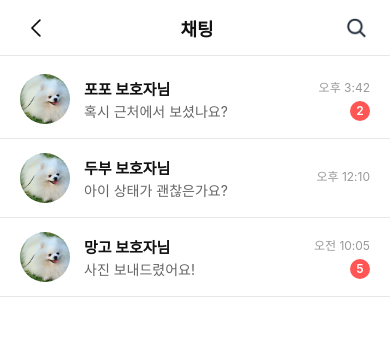
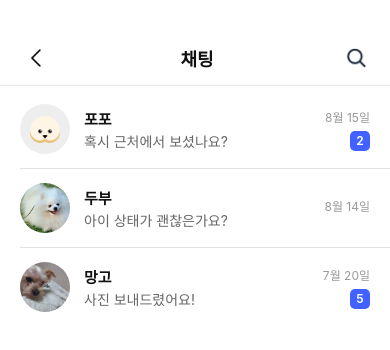
Before and after one commit to Pawtner-WithPet/WithPet_FE, a React Native app: screen /MyPageStack in a window 390 px wide. Shown: the top 350 px of the page. Built offline with nearby package versions, Linux system fonts and the light colour scheme.

Commit message:
🎨 내가 등록한 동물 및 프로필 수정 UI 완성
내가 등록한 동물 및 프로필 수정 UI 완성

```diff
--- a/src/navigation/MyPageStack.tsx
+++ b/src/navigation/MyPageStack.tsx
@@ -4,13 +4,17 @@ import ChatList from "../screens/Home/Mypage/ChatList";
 import MyAnimals from "../screens/Home/Mypage/MyAnimals";
 import ProfileEdit from "../screens/Home/Mypage/ProfileEdit";
 import AddProfile from "../screens/Home/Mypage/AddProfile";
+import LostPostDetail from "../screens/Home/Lost/LostPostDetail";
 import Header from "../components/Header";
+
 
 export type MyPageStackParamList = {
   ChatList: undefined;
   MyAnimals: undefined;
   ProfileEdit: undefined;
   AddProfile: undefined;
+  PetDetail: { petId: string };
+  LostPostDetail: { post: any; from?: "MyAnimals" | string } | undefined;
 };
 
 const Stack = createNativeStackNavigator<MyPageStackParamList>();
@@ -24,6 +28,7 @@ const MyPageStack = () => {
       <Stack.Screen name="MyAnimals" component={MyAnimals} />
       <Stack.Screen name="ProfileEdit" component={ProfileEdit} />
       <Stack.Screen name="AddProfile" component={AddProfile} />
+      <Stack.Screen name="PetDetail" component={LostPostDetail} />
     </Stack.Navigator>
   );
 };
--- a/src/screens/Home/Mypage/AddProfile.tsx
+++ b/src/screens/Home/Mypage/AddProfile.tsx
@@ -50,7 +50,13 @@ const AddProfile: React.FC = () => {
         <Text style={styles.hint}>4~15자의 영어 또는 숫자 조합</Text>
 
         {/* 확인 버튼 */}
-        <TouchableOpacity style={styles.submitBtn}>
+        <TouchableOpacity
+          style={[
+            styles.submitBtn,
+            { backgroundColor: nickname.trim() ? "#4262FF" : "#ccc" },
+          ]}
+          disabled={!nickname.trim()}
+        >
           <Text style={styles.submitText}>확인</Text>
         </TouchableOpacity>
       </View>
@@ -65,7 +71,7 @@ const styles = StyleSheet.create({
     alignItems: "center",
     paddingHorizontal: 16,
     paddingTop: 16,
-    paddingBottom: 10,
+    paddingBottom: 30,
     justifyContent: "space-between",
   },
   backIcon: {
--- a/src/screens/Home/Mypage/ChatList.tsx
+++ b/src/screens/Home/Mypage/ChatList.tsx
@@ -1,50 +1,122 @@
 // src/screens/Home/Mypage/ChatList.tsx
-import React, { useState } from "react";
+import React, { useMemo, useState } from "react";
 import {
   View,
   Text,
   StyleSheet,
   TouchableOpacity,
-  ScrollView,
   Image,
+  FlatList,
 } from "react-native";
 import { Colors } from "../../../constants/colors";
 import { useNavigation } from "@react-navigation/native";
 
-// 아이콘
 const iconBack = require("../../../assets/icons/icon_detail_page.png");
 const iconSearch = require("../../../assets/icons/icon_search.png");
+const profilePlaceholder = require("../../../assets/icons/enter_image.png");
 
-const mockChats = [
+type Chat = {
+  id: number;
+  name: string;
+  preview: string;
+  time?: string;
+  updatedAt: string;
+  unreadCount: number;
+  profile?: number;
+};
+
+const mockChats: Chat[] = [
   {
     id: 1,
-    name: "포포 보호자님",
+    name: "포포",
     preview: "혹시 근처에서 보셨나요?",
-    profile: require("../../../assets/images/happy1.png"),
     unreadCount: 2,
-    time: "오후 3:42",
+    updatedAt: "2025-08-15T15:42:00+09:00",
   },
   {
     id: 2,
-    name: "두부 보호자님",
+    name: "두부",
     preview: "아이 상태가 괜찮은가요?",
     profile: require("../../../assets/images/happy1.png"),
     unreadCount: 0,
-    time: "오후 12:10",
+    updatedAt: "2025-08-14T12:10:00+09:00",
   },
   {
     id: 3,
-    name: "망고 보호자님",
+    name: "망고",
     preview: "사진 보내드렸어요!",
-    profile: require("../../../assets/images/happy1.png"),
+    profile: require("../../../assets/images/happy2.png"),
     unreadCount: 5,
-    time: "오전 10:05",
+    updatedAt: "2025-07-20T10:05:00+09:00",
   },
 ];
 
 const ChatList: React.FC = () => {
-  const [chatList] = useState(mockChats);
+  const [chatList] = useState<Chat[]>(mockChats);
   const navigation = useNavigation();
+  const getAvatarSource = (chat: Chat) => chat.profile ?? profilePlaceholder;
+
+  const isToday = (d: Date) => {
+    const now = new Date();
+    return (
+      d.getFullYear() === now.getFullYear() &&
+      d.getMonth() === now.getMonth() &&
+      d.getDate() === now.getDate()
+    );
+  };
+
+  const formatChatTime = (iso: string, fallback?: string) => {
+    try {
+      const d = new Date(iso);
+      if (isNaN(d.getTime())) return fallback ?? "";
+      if (isToday(d)) {
+        return new Intl.DateTimeFormat("ko-KR", {
+          hour: "numeric",
+          minute: "2-digit",
+          hour12: true,
+        }).format(d);
+      }
+      return `${d.getMonth() + 1}월 ${d.getDate()}일`;
+    } catch {
+      return fallback ?? "";
+    }
+  };
+
+
+  const renderItem = ({ item }: { item: Chat }) => (
+    <TouchableOpacity style={styles.chatItem} activeOpacity={0.9}>
+      {/* 왼쪽 프로필 */}
+      {item.profile ? (
+        <Image source={item.profile} style={styles.avatar} />
+      ) : (
+        <View style={styles.avatar}>
+          <Image source={profilePlaceholder} style={styles.placeholderIcon} />
+        </View>
+      )}
+
+      {/* 가운데 이름 + 미리보기 */}
+      <View style={styles.middle}>
+        <Text style={styles.name} numberOfLines={1}>
+          {item.name}
+        </Text>
+        <Text style={styles.preview} numberOfLines={1}>
+          {item.preview}
+        </Text>
+      </View>
+
+      {/* 오른쪽 시간 + 뱃지 */}
+      <View style={styles.right}>
+        <Text style={styles.time}>{formatChatTime(item.updatedAt, item.time)}</Text>
+        {item.unreadCount > 0 && (
+          <View style={styles.badge}>
+            <Text style={styles.badgeText}>{item.unreadCount}</Text>
+          </View>
+        )}
+      </View>
+    </TouchableOpacity>
+  );
+
+  const ItemSeparator = () => <View style={styles.divider} />;
 
   return (
     <View style={styles.container}>
@@ -63,34 +135,13 @@ const ChatList: React.FC = () => {
       </View>
 
       {/* 채팅 리스트 */}
-      <ScrollView contentContainerStyle={styles.content}>
-        {chatList.map((chat) => (
-          <TouchableOpacity key={chat.id} style={styles.chatItem}>
-            {/* 왼쪽 프로필 */}
-            <Image source={chat.profile} style={styles.avatar} />
-
-            {/* 가운데 이름 + 미리보기 */}
-            <View style={styles.middle}>
-              <Text style={styles.name} numberOfLines={1}>
-                {chat.name}
-              </Text>
-              <Text style={styles.preview} numberOfLines={1}>
-                {chat.preview}
-              </Text>
-            </View>
-
-            {/* 오른쪽 시간 + 뱃지 */}
-            <View style={styles.right}>
-              <Text style={styles.time}>{chat.time}</Text>
-              {chat.unreadCount > 0 && (
-                <View style={styles.badge}>
-                  <Text style={styles.badgeText}>{chat.unreadCount}</Text>
-                </View>
-              )}
-            </View>
-          </TouchableOpacity>
-        ))}
-      </ScrollView>
+      <FlatList
+        data={chatList}
+        keyExtractor={(item) => String(item.id)}
+        renderItem={renderItem}
+        ItemSeparatorComponent={ItemSeparator}
+        contentContainerStyle={styles.content}
+      />
     </View>
   );
 };
@@ -106,39 +157,27 @@ const styles = StyleSheet.create({
     alignItems: "center",
     justifyContent: "space-between",
     paddingHorizontal: 16,
+    marginTop: 30,
     backgroundColor: "#fff",
     borderBottomWidth: StyleSheet.hairlineWidth,
     borderBottomColor: "#E5E7EB",
   },
-  headerBtn: {
-    padding: 6,
-  },
+  headerBtn: { padding: 6 },
   headerIconBack: {
     width: 28,
     height: 28,
     resizeMode: "contain",
-    transform: [{ scaleX: -1 }], // 뒤집기
+    transform: [{ scaleX: -1 }],
   },
-  headerIcon: {
-    width: 24,
-    height: 24,
-    resizeMode: "contain",
-  },
-  headerTitle: {
-    fontSize: 18,
-    fontWeight: "bold",
-    color: "#111",
-  },
-  content: {
-    paddingVertical: 4,
-  },
+  headerIcon: { width: 24, height: 24, resizeMode: "contain" },
+  headerTitle: { fontSize: 18, fontWeight: "bold", color: "#111" },
+  content: { paddingVertical: 4, backgroundColor: "#fff" },
+
   chatItem: {
     flexDirection: "row",
     alignItems: "center",
     paddingHorizontal: 20,
     paddingVertical: 14,
-    borderBottomWidth: StyleSheet.hairlineWidth,
-    borderBottomColor: "#E5E7EB",
     backgroundColor: "#fff",
   },
   avatar: {
@@ -146,43 +185,31 @@ const styles = StyleSheet.create({
     height: 50,
     borderRadius: 25,
     marginRight: 14,
+    backgroundColor: "#EEE",
+   alignItems: "center",
+   justifyContent: "center",
   },
-  middle: {
-    flex: 1,
-    justifyContent: "center",
-  },
-  name: {
-    fontSize: 15,
-    fontWeight: "700",
-    color: "#111",
-  },
-  preview: {
-    fontSize: 14,
-    color: "#666",
-    marginTop: 2,
-  },
-  right: {
-    alignItems: "flex-end",
-  },
-  time: {
-    fontSize: 12,
-    color: "#999",
-    marginBottom: 6,
-  },
+  placeholderIcon: {
+   width: 30,
+   height: 30,
+   resizeMode: "contain",
+ },
+  middle: { flex: 1, justifyContent: "center" },
+  name: { fontSize: 15, fontWeight: "700", color: "#111" },
+  preview: { fontSize: 14, color: "#666", marginTop: 2 },
+  right: { alignItems: "flex-end" },
+  time: { fontSize: 12, color: "#999", marginBottom: 6 },
   badge: {
     minWidth: 20,
     height: 20,
-    borderRadius: 10,
-    backgroundColor: "#FF5555",
+    borderRadius: 5,
+    backgroundColor: "#4262FF",
     justifyContent: "center",
     alignItems: "center",
     paddingHorizontal: 6,
   },
-  badgeText: {
-    color: "#fff",
-    fontSize: 12,
-    fontWeight: "600",
-  },
+  badgeText: { color: "#fff", fontSize: 12, fontWeight: "600" },
+  divider: { height: 1, backgroundColor: "#E1E1E1", marginLeft: 20 },
 });
 
 export default ChatList;
--- a/src/screens/Home/Mypage/MyAnimals.tsx
+++ b/src/screens/Home/Mypage/MyAnimals.tsx
@@ -11,7 +11,10 @@ import { useNavigation } from "@react-navigation/native";
 import Header from "../../../components/Header";
 import { Colors } from "../../../constants/colors";
 import happy1 from "../../../assets/images/happy1.png";
-import iconArrow from "../../../assets/icons/icon_detail_page.png";
+import icon_detail_page from "../../../assets/icons/icon_detail_page.png";
+import iconSearch from "../../../assets/icons/icon_search.png";
+
+
 
 const MOCK_DATA = [
   {
@@ -43,6 +46,9 @@ const MOCK_DATA = [
   },
 ];
 
+
+
+
 const MyAnimals: React.FC = () => {
   const navigation = useNavigation<any>();
   const [activeTab, setActiveTab] = useState("전체");
@@ -65,7 +71,7 @@ const MyAnimals: React.FC = () => {
 
     return (
       <TouchableOpacity
-        onPress={() => navigation.navigate("LostPostDetail", { post, from: "MyAnimals" })}
+        onPress={() => navigation.navigate("PetDetail", { post, from: "MyAnimals" })}
         activeOpacity={0.85}
         style={styles.card}
       >
@@ -75,15 +81,26 @@ const MyAnimals: React.FC = () => {
           <Text style={styles.location}>{item.location}</Text>
           <Text style={styles.breedFeature}>{item.breed} / {item.feature}</Text>
         </View>
-        <Image source={iconArrow} style={styles.arrowIcon} />
+        <Image source={icon_detail_page} style={styles.arrowIcon} />
       </TouchableOpacity>
     );
   };
 
   return (
     <View style={styles.container}>
-      <Header />
-      <Text style={styles.title}>내 실종 / 발견 동물</Text>
+      {/* 상단 헤더 */}
+      <View style={styles.header}>
+        <TouchableOpacity
+          style={styles.headerBtn}
+          onPress={() => navigation.goBack()}
+        >
+          <Image source={icon_detail_page} style={styles.headerIconBack} />
+        </TouchableOpacity>
+        <Text style={styles.headerTitle}>내 실종 / 발견 동물</Text>
+        <TouchableOpacity style={styles.headerBtn}>
+          <Image source={iconSearch} style={styles.headerIcon} />
+        </TouchableOpacity>
+      </View>
 
       {/* 탭 필터 */}
       <View style={styles.tabs}>
@@ -100,6 +117,8 @@ const MyAnimals: React.FC = () => {
         ))}
       </View>
 
+      <View style={styles.divider} />
+
       <FlatList
         data={filtered}
         keyExtractor={(item) => item.id}
@@ -112,13 +131,40 @@ const MyAnimals: React.FC = () => {
 };
 
 const styles = StyleSheet.create({
-  container: { flex: 1, backgroundColor: Colors.background },
-  title: {
+  container: {
+    flex: 1,
+    backgroundColor: Colors.background,
+  },
+  header: {
+    height: 56,
+    flexDirection: "row",
+    alignItems: "center",
+    justifyContent: "space-between",
+    paddingHorizontal: 16,
+    marginTop:10,
+    marginBottom:30,
+    backgroundColor: "#fff",
+    borderBottomWidth: StyleSheet.hairlineWidth,
+    borderBottomColor: "#E5E7EB",
+  },
+  headerBtn: {
+    padding: 6,
+  },
+  headerIconBack: {
+    width: 28,
+    height: 28,
+    resizeMode: "contain",
+    transform: [{ scaleX: -1 }], // 뒤집기
+  },
+  headerIcon: {
+    width: 24,
+    height: 24,
+    resizeMode: "contain",
+  },
+  headerTitle: {
     fontSize: 18,
     fontWeight: "bold",
-    marginLeft: 20,
-    marginTop: 12,
-    marginBottom: 6,
+    color: "#111",
   },
   tabs: {
     flexDirection: "row",
@@ -129,8 +175,11 @@ const styles = StyleSheet.create({
   tabBtn: {
     paddingHorizontal: 14,
     paddingVertical: 6,
-    borderRadius: 20,
-    backgroundColor: "#eee",
+    borderRadius: 10,
+    width: 70,
+    height: 32,
+    alignItems: "center",
+    backgroundColor: "#D9D9D9",
   },
   tabBtnActive: {
     backgroundColor: "#4262FF",
@@ -138,10 +187,16 @@ const styles = StyleSheet.create({
   tabText: {
     fontSize: 14,
     fontWeight: "600",
-    color: "#999",
+    color: "#686767",
   },
   tabTextActive: {
-    color: "#fff",
+    color: "#FFFFFF",
+  },
+
+  divider: {
+    height: 5,
+    backgroundColor: "#E1E1E1",
+    marginVertical: 12
   },
   card: {
     flexDirection: "row",
--- a/src/screens/Home/Mypage/ProfileEdit.tsx
+++ b/src/screens/Home/Mypage/ProfileEdit.tsx
@@ -11,7 +11,8 @@ import { useNavigation } from "@react-navigation/native";
 import iconBack from "../../../assets/icons/icon_detail_page.png";
 import iconCamera from "../../../assets/icons/camera.png";
 import iconEdit from "../../../assets/icons/icon_edit.png";
-
+import icon_detail_page from "../../../assets/icons/icon_detail_page.png";
+import { launchImageLibrary, type ImageLibraryOptions } from 'react-native-image-picker';
 
 
 
@@ -19,11 +20,34 @@ import type { NativeStackNavigationProp } from "@react-navigation/native-stack";
 import type { MyPageStackParamList } from "../../../navigation/MyPageStack";
 
 
-const profilePlaceholder = require("../../../assets/images/happy1.png");
+const profilePlaceholder = require("../../../assets/icons/enter_image.png");
+
 
 const ProfileEdit: React.FC = () => {
 
   const [nickname, setNickname] = useState("닉네임");
+  const [profileUri, setProfileUri] = useState<string | null>(null);
+  const pickImageFromGallery = async () => {
+   const options: ImageLibraryOptions = {
+     mediaType: 'photo',
+     selectionLimit: 1,
+     quality: 0.9,
+   };
+   try {
+     const res = await launchImageLibrary(options);
+     if (res.didCancel) return;
+     if (res.errorCode) {
+       console.warn('[ImagePicker]', res.errorCode, res.errorMessage);
+       return;
+     }
+     const uri = res.assets?.[0]?.uri;
+     if (uri) setProfileUri(uri);
+   } catch (e) {
+     console.warn('[ImagePicker] unexpected error', e);
+   }
+};
+
+
   const navigation = useNavigation<NativeStackNavigationProp<MyPageStackParamList>>();
 
 
@@ -41,8 +65,14 @@ const ProfileEdit: React.FC = () => {
       <ScrollView contentContainerStyle={styles.content}>
         {/* 프로필 이미지 */}
         <View style={styles.profileImageWrapper}>
-          <Image source={profilePlaceholder} style={styles.profileImage} />
-          <TouchableOpacity style={styles.cameraIconWrapper}>
+          {profileUri ? (
+            <Image source={{ uri: profileUri }} style={styles.profileImage} />
+          ) : (
+            <View style={styles.profileImage}>
+              <Image source={profilePlaceholder} style={styles.placeholderIcon} />
+            </View>
+          )}
+          <TouchableOpacity style={styles.cameraIconWrapper} onPress={pickImageFromGallery}>
             <Image source={iconCamera} style={styles.cameraIcon} />
           </TouchableOpacity>
         </View>
@@ -73,7 +103,7 @@ const ProfileEdit: React.FC = () => {
 const MenuRow = ({ label, onPress }: { label: string; onPress?: () => void }) => (
   <TouchableOpacity style={styles.menuRow} onPress={onPress}>
     <Text style={styles.menuLabel}>{label}</Text>
-    <Text style={styles.menuArrow}>›</Text>
+    <Image source={icon_detail_page} style={styles.menuImage} />
   </TouchableOpacity>
 );
 
@@ -85,6 +115,8 @@ const styles = StyleSheet.create({
     paddingHorizontal: 16,
     paddingTop: 16,
     paddingBottom: 10,
+    marginTop:10,
+    marginBottom:30,
     justifyContent: "space-between",
   },
   backIcon: {
@@ -114,6 +146,13 @@ const styles = StyleSheet.create({
     height: 100,
     borderRadius: 50,
     backgroundColor: "#EEE",
+    alignItems: "center",
+    justifyContent: "center",
+  },
+  placeholderIcon: {
+    width: 60,
+    height: 60,
+    resizeMode: "contain",
   },
   cameraIconWrapper: {
     position: "absolute",
@@ -134,7 +173,7 @@ const styles = StyleSheet.create({
     flexDirection: "row",
     alignItems: "center",
     gap: 6,
-    marginBottom: 16,
+    marginBottom: 30,
   },
   nickname: {
     fontSize: 16,
@@ -166,9 +205,10 @@ const styles = StyleSheet.create({
     fontSize: 15,
     color: "#111",
   },
-  menuArrow: {
-    fontSize: 18,
-    color: "#999",
+  menuImage:{
+    width: 10,
+    height: 10,
+    tintColor:"#686767"
   },
 
   confirmButton: {
```
Also changed, not shown: src/screens/Home/Lost/LostPostDetail.tsx (+8 -2 lines).
